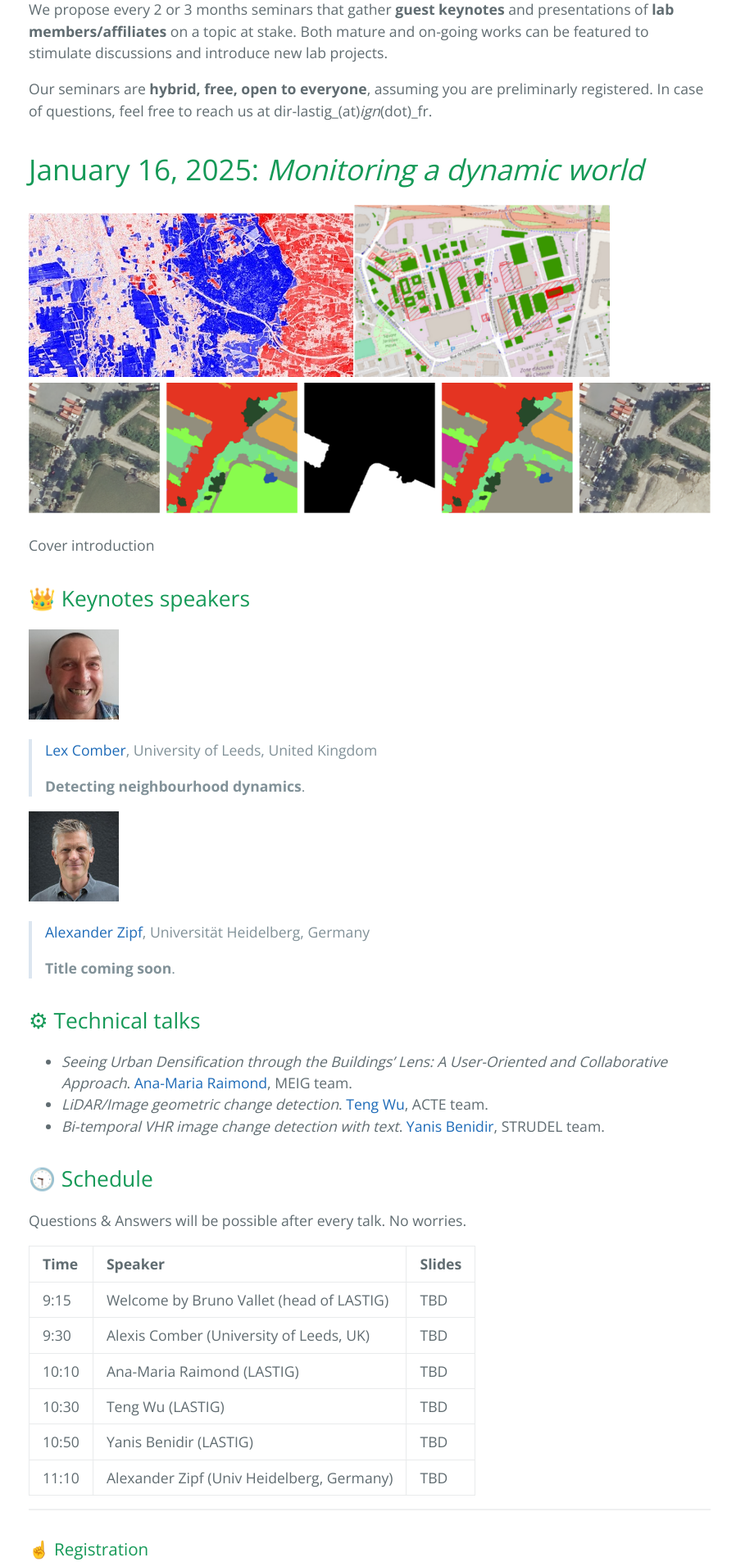
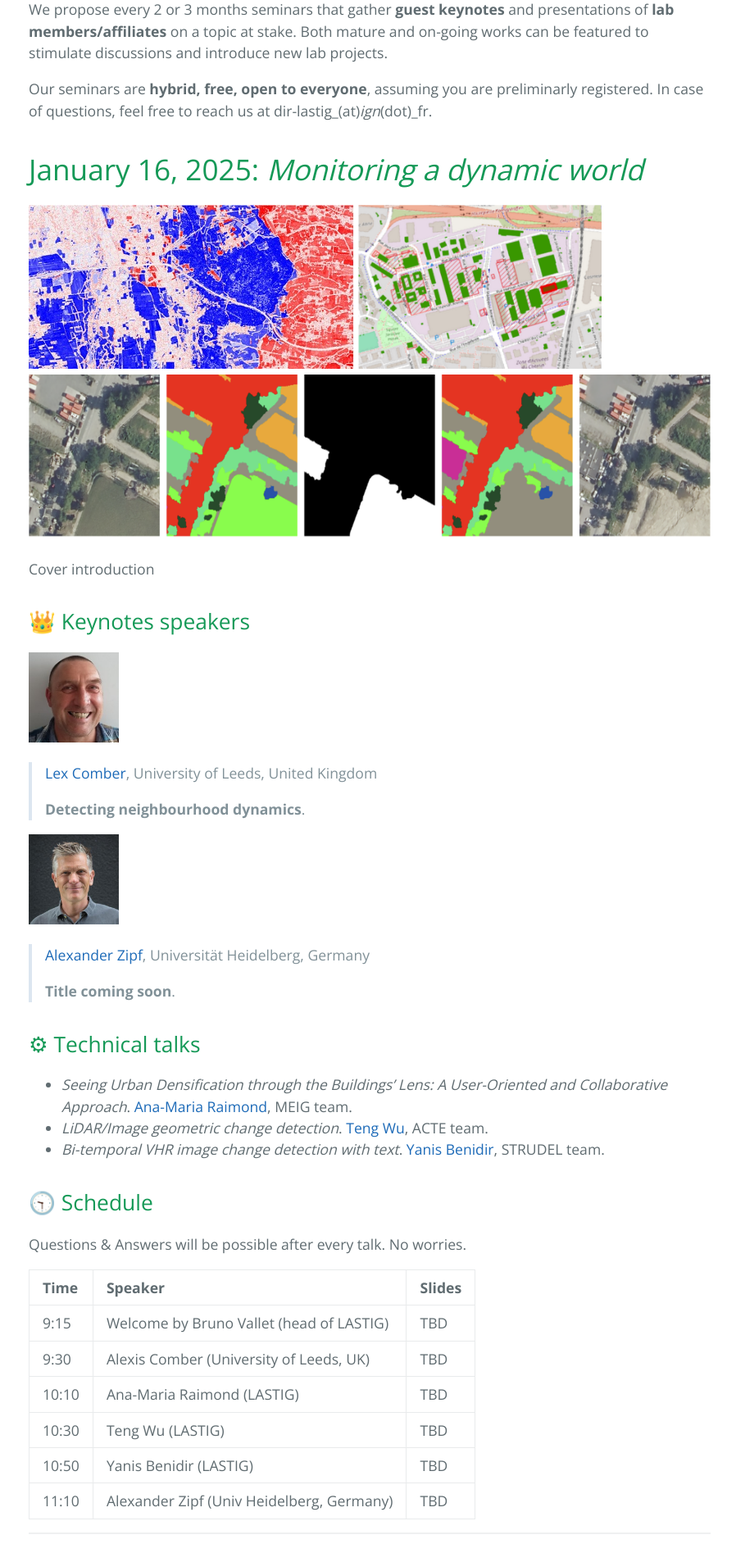
Before and after one commit to umrlastig/seminars, a Jekyll site: the page built from index.md, in a window 1280 px wide. Shown: the part 513-2419 px from the top of the page at 82% size, without its empty margins (189-1087 px from the left). Built offline with Jekyll 4.4.1, drawn with Linux system fonts in a browser that asks for light colours.

Commit message:
Update image heights in January 16, 2025 section
Adjusted image heights for better layout.

```diff
--- a/index.md
+++ b/index.md
@@ -11,7 +11,7 @@ Our seminars are **hybrid, free, open to everyone**, assuming you are preliminar
 <a id="news"></a>
 # January 16, 2025: _Monitoring a dynamic world_
 
-![Semantics](documents/adrien.jpg)<img src="documents/subdense.png" height="210" />![Pairwise](documents/yanis.png)
+![Semantics](documents/adrien.jpg)   <img src="documents/subdense.png" height="200" /><img src="documents/yanis.png" height="200" />
 
 Cover introduction
 
```
